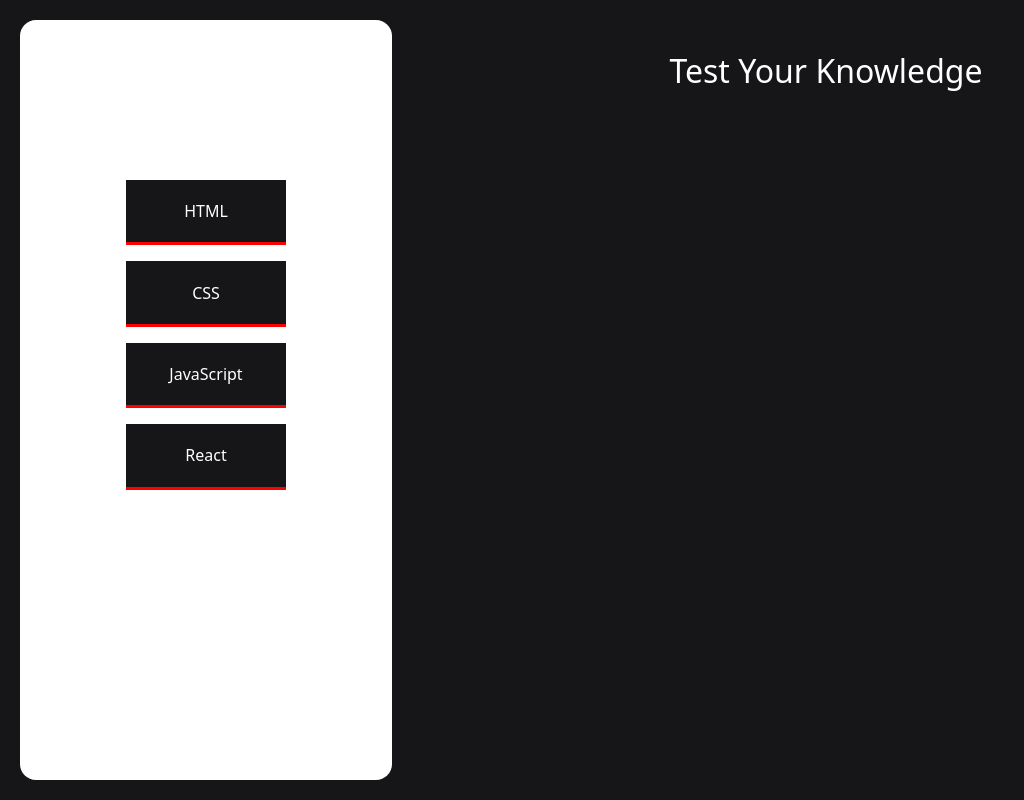
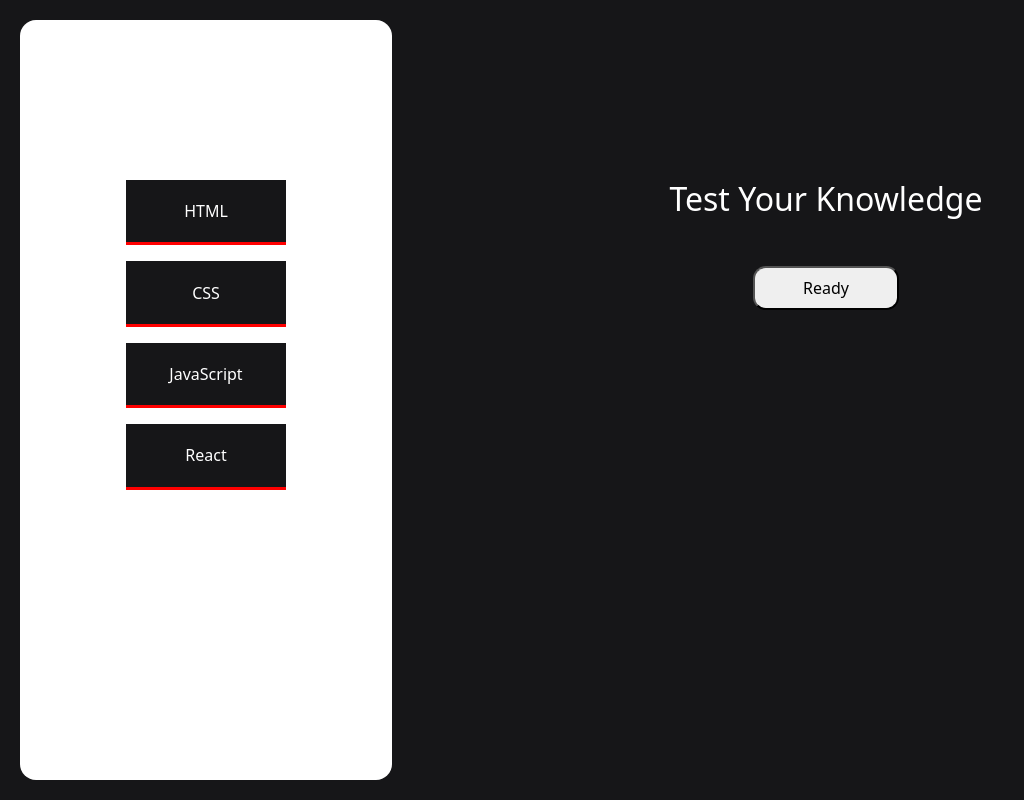
Before and after one commit to ucangun/Quiz_App, a React (Create React App) app: page /quiz in a window 1280 px wide. Shown: the whole page, without its empty margins (0-1024 px from the left). Built offline with nearby package versions, Linux system fonts and the light colour scheme.

Commit message:
"Added state to toggle question display and styled question button"

```diff
--- /dev/null
+++ b/src/components/Questions.jsx
@@ -0,0 +1,7 @@
+import React from "react";
+
+const Questions = () => {
+  return <div>Questions</div>;
+};
+
+export default Questions;
--- a/src/pages/Quiz.jsx
+++ b/src/pages/Quiz.jsx
@@ -1,6 +1,12 @@
 import styles from "./Quiz.module.css";
+import { useState } from "react";
+import Questions from "../components/Questions";
 
 const Quiz = () => {
+  const [showQuestions, setShowQuestions] = useState(false);
+  const handleReadyClick = () => {
+    setShowQuestions(true);
+  };
   return (
     <div className={`${styles.section_quiz}`}>
       <div className={`${styles.container}`}>
@@ -11,8 +17,14 @@
           <button>React</button>
         </div>
         <div className={`${styles.questions}`}>
-          <h2 className="text-white">Test Your Knowledge</h2>
-          <img src="" alt="" />
+          {showQuestions ? (
+            <Questions />
+          ) : (
+            <>
+              <h2 className="text-white mb-5">Test Your Knowledge</h2>
+              <button onClick={handleReadyClick}>Ready</button>
+            </>
+          )}
         </div>
       </div>
     </div>
--- a/src/pages/Quiz.module.css
+++ b/src/pages/Quiz.module.css
@@ -34,6 +34,12 @@
 .questions {
   display: flex;
   flex-direction: column;
-  padding: 2rem;
+  padding: 10rem;
   align-items: center;
 }
+
+.questions button {
+  display: inline-block;
+  padding: 0.5rem 3rem;
+  border-radius: 0.8rem;
+}
```
Also changed, not shown: src/components/Questions.module.css (added).
